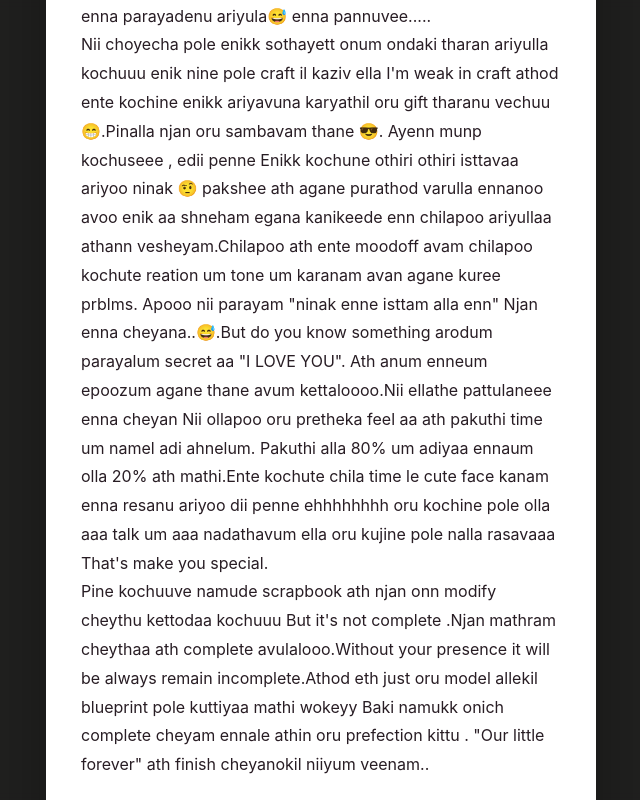
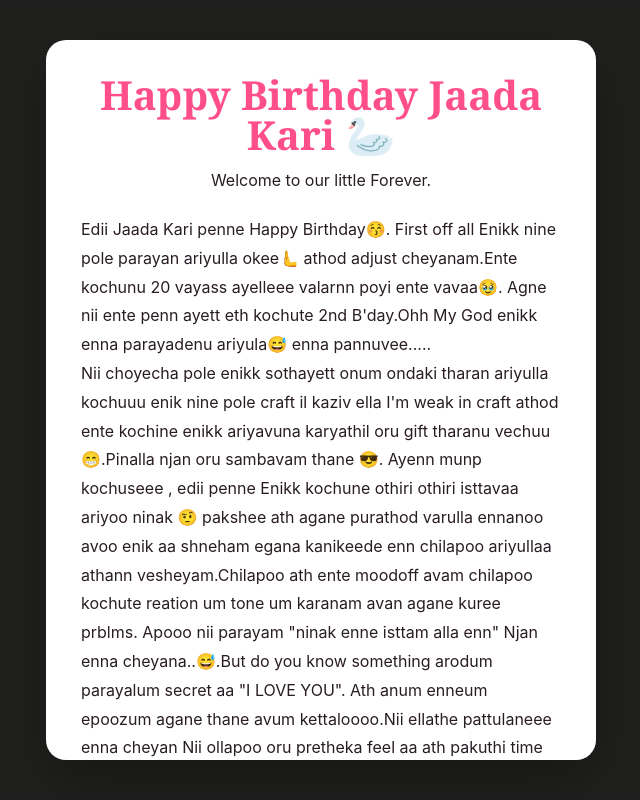
Before and after one commit to alex-renny/For_Web, a React (Vite) app: page / in a window 1280 px wide. Shown: the whole page, without its empty margins (319-959 px from the left). Built offline with nearby package versions, Linux system fonts and the light colour scheme.

Commit message:
Popup screen fixed

```diff
--- a/src/main.jsx
+++ b/src/main.jsx
@@ -117,7 +117,12 @@ function App() {
   const [showPopup, setShowPopup] = useState(true);
 
   useEffect(() => {
-    document.body.style.overflow = showPopup ? "hidden" : "auto";
+    const previousOverflow = document.body.style.overflow;
+    document.body.style.overflow = showPopup ? "hidden" : "";
+
+    return () => {
+      document.body.style.overflow = previousOverflow;
+    };
   }, [showPopup]);
 
   const [active, setActive] = useState(3);
@@ -189,7 +194,7 @@ function App() {
                     ehhhhhhhh oru kochine pole olla aaa talk um aaa nadathavum ella oru kujine pole nalla rasavaaa That's make you special. <br />Pine kochuuve namude scrapbook ath njan onn modify cheythu kettodaa kochuuu But it's not complete
                     .Njan mathram cheythaa ath complete avulalooo.Without your presence it will be always remain incomplete.Athod eth just oru model allekil blueprint pole kuttiyaa mathi wokeyy Baki namukk onich complete cheyam ennale athin oru prefection kittu .
                     "Our little forever" ath finish cheyanokil niiyum veenam.. <br /><br />
-                    Apooo namuk oru cheriya memeory lekk poyalooo kochunu eth isttapeduvoo enn enik ariyulla ennanelum abiprayam parayanee<br />
+                    Apooo namuk oru cheriya memeory lekk poyalooo kochunu eth isttapeduvoo enn enik ariyulla ennanelum abiprayam parayanee<br /><br />
                     Same pictures,Same songs,Same captions and words and same MEMORIES.I but the design is new... like you have grown from 19 to 20 😚
                   </p>
                 </div>
--- a/src/styles.css
+++ b/src/styles.css
@@ -52,24 +52,29 @@ main {
 .popupOverlay {
     position: fixed;
     inset: 0;
-    background: rgba(0,0,0,0.88);
-    backdrop-filter: blur(10px);
+    z-index: 99999;
     display: flex;
     justify-content: center;
     align-items: center;
-    z-index: 99999;
     padding: 20px;
+    background: rgba(0,0,0,0.88);
+    backdrop-filter: blur(10px);
+    overflow-y: auto;
+    -webkit-overflow-scrolling: touch;
 }
 
 .popupBox {
     max-width: 550px;
-    width: 100%;
+    width: min(100%, 550px);
+    max-height: min(90vh, 760px);
+    overflow-y: auto;
     background: #fff;
     border-radius: 20px;
     padding: 35px;
     text-align: center;
     box-shadow: 0 20px 60px rgba(0,0,0,.3);
     animation: popupFade .5s ease;
+    overscroll-behavior: contain;
 }
 
 .popupBox h2 {
```
Also changed, not shown: 4 other files (tests, documents, lock files or other folders).
